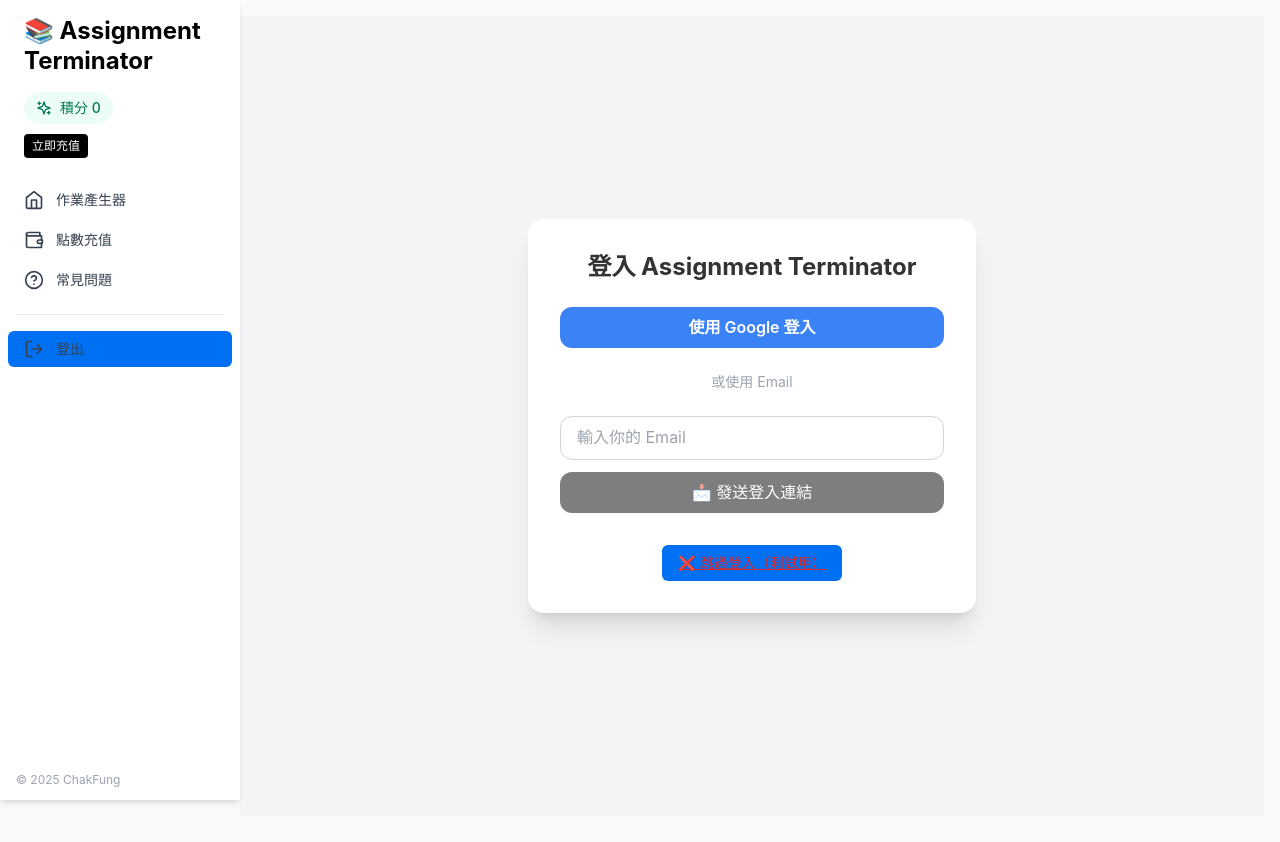
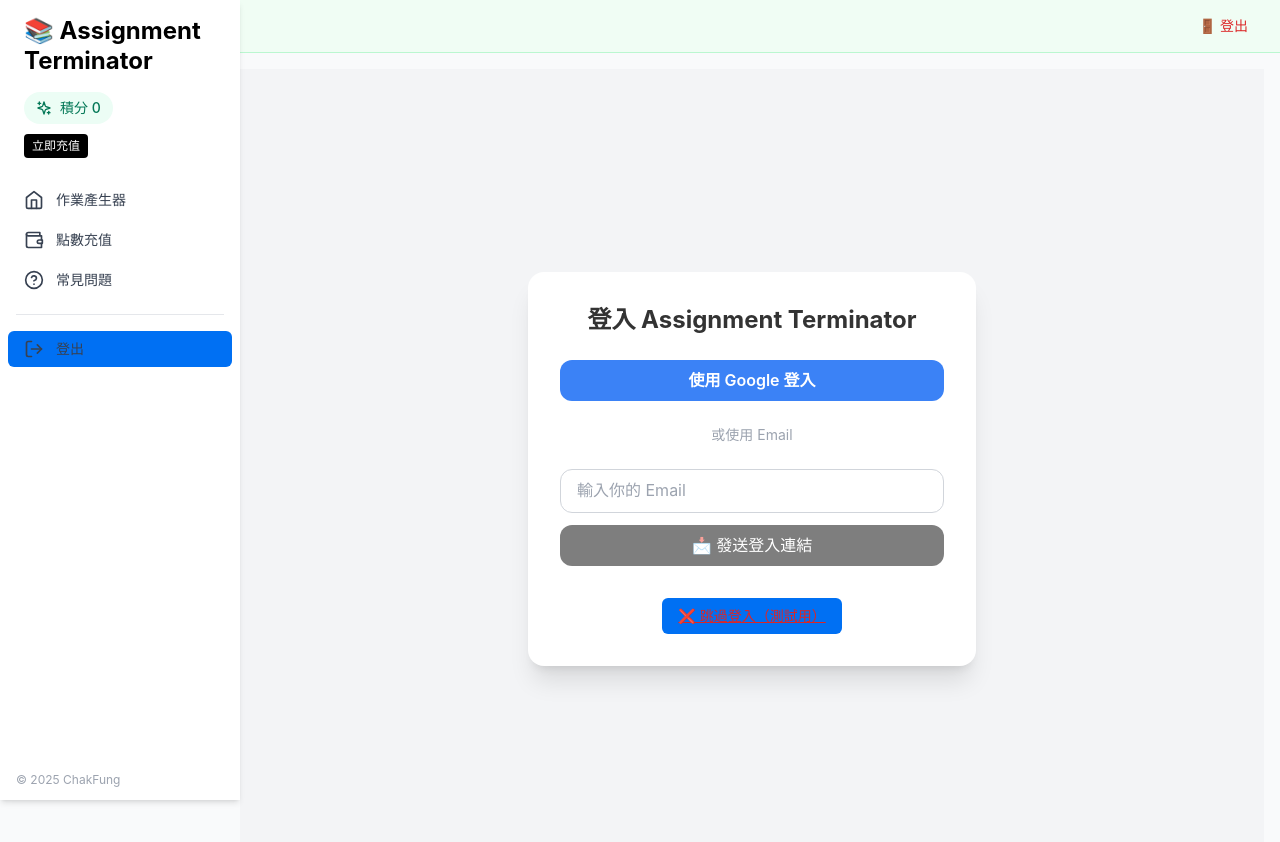
Before and after one commit to ndx218/Assignment-Terminator, a Next.js app: page /login in a window 1280 px wide. Shown: the top 842 px of the page. Built offline with nearby package versions, Linux system fonts and the light colour scheme; no server answers.

Commit message:
Update _app.tsx

```diff
--- a/pages/_app.tsx
+++ b/pages/_app.tsx
@@ -1,22 +1,34 @@
-// /pages/_app.tsx
+// pages/_app.tsx
 import type { AppProps } from 'next/app';
 import { SessionProvider } from 'next-auth/react';
 import { Toaster } from 'react-hot-toast';
 import SidebarWrapper from '@/components/SidebarWrapper';
-import SessionCreditsHydrator from '@/components/SessionCreditsHydrator'; // ✅ 新增
+import SessionCreditsHydrator from '@/components/SessionCreditsHydrator';
+import { TopBar } from '@/components/TopBar';  // <- 單獨引入
 import '@/styles/globals.css';
 
-export default function MyApp({ Component, pageProps: { session, ...pageProps } }: AppProps) {
+export default function MyApp({
+  Component,
+  pageProps: { session, ...pageProps },
+}: AppProps) {
   return (
     <SessionProvider session={session}>
-      <SessionCreditsHydrator /> {/* ✅ 一進來就同步 */}
+      <SessionCreditsHydrator />
+
+      {/* 頂部導覽列只渲染一次 */}
+      <TopBar />
+
       <div className="flex min-h-screen bg-gray-50">
+        {/* 側欄 */}
         <SidebarWrapper />
+
+        {/* 主內容，md 以上預留 240px 給 sidebar */}
         <main className="flex-1 md:pl-[240px] p-4">
           <Component {...pageProps} />
         </main>
-        <Toaster position="top-center" toastOptions={{ duration: 3000 }} />
       </div>
+
+      <Toaster position="top-center" toastOptions={{ duration: 3000 }} />
     </SessionProvider>
   );
 }
```
